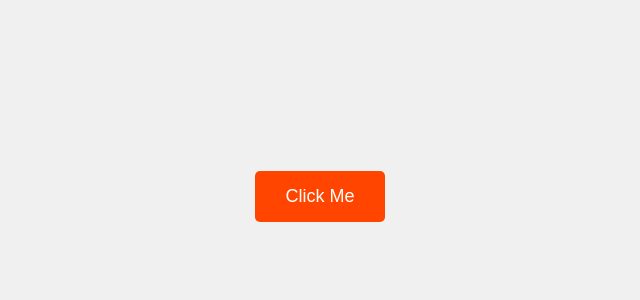
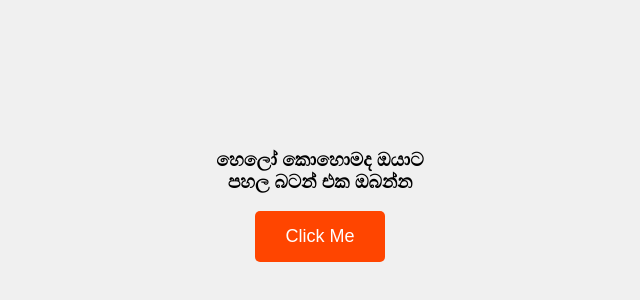
Before and after one commit to hiran-shalika/Dynamic-Button-Test, a plain HTML site: page index.html in a window 1280 px wide. Shown: the part 204-504 px from the top of the page, without its empty margins (320-960 px from the left). Drawn offline with Linux system fonts and the light colour scheme.

Commit message:
Update index.html

```diff
--- a/index.html
+++ b/index.html
@@ -8,6 +8,7 @@
 </head>
 <body>
     <div class="container">
+        <h3>හෙලෝ කොහොමද ඔයාට <br>පහල බටන් එක ඔබන්න</h3>
         <button class="click-me-btn" onclick="handleButtonClick()">Click Me</button>
     </div>
 
```
